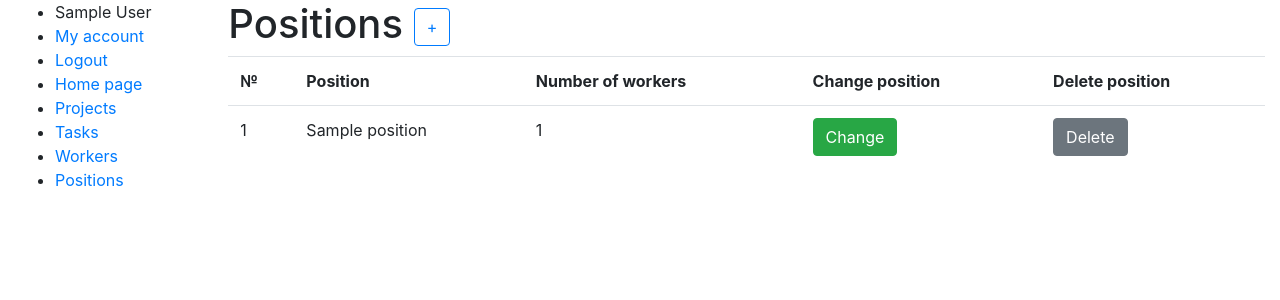
After one commit to vkrasnovyd/project-management-platform, a Django app: page /positions/ in a window 1280 px wide. The commit adds this page. Shown: the top 300 px of the page. Run offline with Django 4.2, Linux system fonts and the light colour scheme; a user stored in the database is signed in; tables that the repository leaves empty hold one stand-in row (values such as "Sample post").

Commit message:
Add PositionListView

```diff
--- a/task_manager/urls.py
+++ b/task_manager/urls.py
@@ -8,6 +8,7 @@ from task_manager.views import (
     WorkerUpdateView,
     toggle_is_active,
     WorkerDeleteView,
+    PositionListView,
 )
 
 urlpatterns = [
@@ -22,6 +23,7 @@ urlpatterns = [
         name="toggle-is-active",
     ),
     path("workers/<int:pk>/delete/", WorkerDeleteView.as_view(), name="worker-delete"),
+    path("positions/", PositionListView.as_view(), name="position-list"),
 ]
 
 app_name = "task_manager"
--- a/task_manager/views.py
+++ b/task_manager/views.py
@@ -1,13 +1,14 @@
 from django.contrib.auth import get_user_model
 from django.contrib.auth.decorators import login_required
 from django.contrib.auth.mixins import LoginRequiredMixin
+from django.db.models import Count
 from django.http import HttpResponseRedirect
 from django.shortcuts import render
 from django.urls import reverse_lazy
 from django.views import generic
 
 from task_manager.forms import WorkerCreationForm, WorkerChangeForm
-from task_manager.models import Task, Project
+from task_manager.models import Task, Project, Position
 
 
 @login_required
@@ -89,3 +90,14 @@ def toggle_is_active(request, pk):
         user.is_active = True
     user.save()
     return HttpResponseRedirect(reverse_lazy("task_manager:worker-detail", args=[pk]))
+
+
+class PositionListView(LoginRequiredMixin, generic.ListView):
+    """
+    View class for the page with a list of all positions
+    with links to the pages for creating, updating and deleting positions.
+    """
+
+    model = Position
+    paginate_by = 20
+    queryset = Position.objects.annotate(num_workers=Count("workers"))
--- a/templates/includes/sidebar.html
+++ b/templates/includes/sidebar.html
@@ -10,4 +10,5 @@
   <li><a href="#">Projects</a></li>
   <li><a href="#">Tasks</a></li>
   <li><a href="{% url 'task_manager:worker-list' %}">Workers</a></li>
+  <li><a href="{% url 'task_manager:position-list' %}">Positions</a></li>
 </ul>
--- /dev/null
+++ b/templates/task_manager/position_list.html
@@ -0,0 +1,41 @@
+{% extends "base.html" %}
+
+{% block title %}
+  <title>Task manager - Positions</title>
+{% endblock %}
+
+{% block content %}
+  <h1>
+    Positions
+    {% if user.is_staff %}
+      <a href="#" class="btn btn-outline-primary">+</a>
+    {% endif %}
+  </h1>
+
+  {% if position_list %}
+    <table class="table">
+      <tr>
+        <th>№</th>
+        <th>Position</th>
+        <th>Number of workers</th>
+        <th>Change position</th>
+        <th>Delete position</th>
+      </tr>
+    {% for position in position_list %}
+      <tr>
+        <td>{{ position.id }}</td>
+        <td>{{ position.name }}</td>
+        <td>{{ position.num_workers }}</td>
+        <td><a href="#" class="btn btn-success">Change</a></td>
+        <td>
+          {% if position.num_workers %}
+            <div class="btn btn-secondary">Delete</div>
+          {% else %}
+            <a href="#" class="btn btn-danger">Delete</a>
+          {% endif %}
+        </td>
+      </tr>
+    {% endfor %}
+  {% endif %}
+
+{% endblock %}
```
